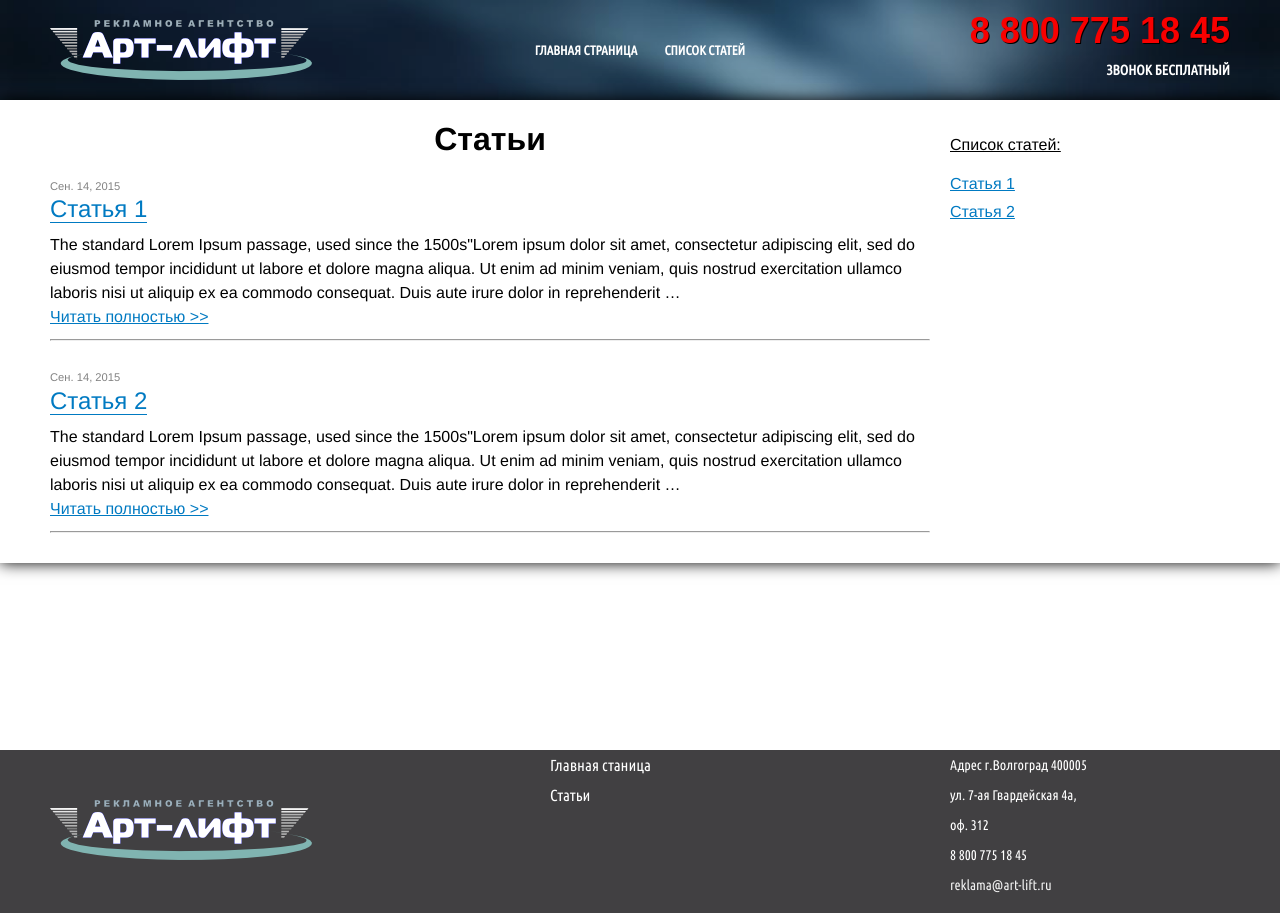
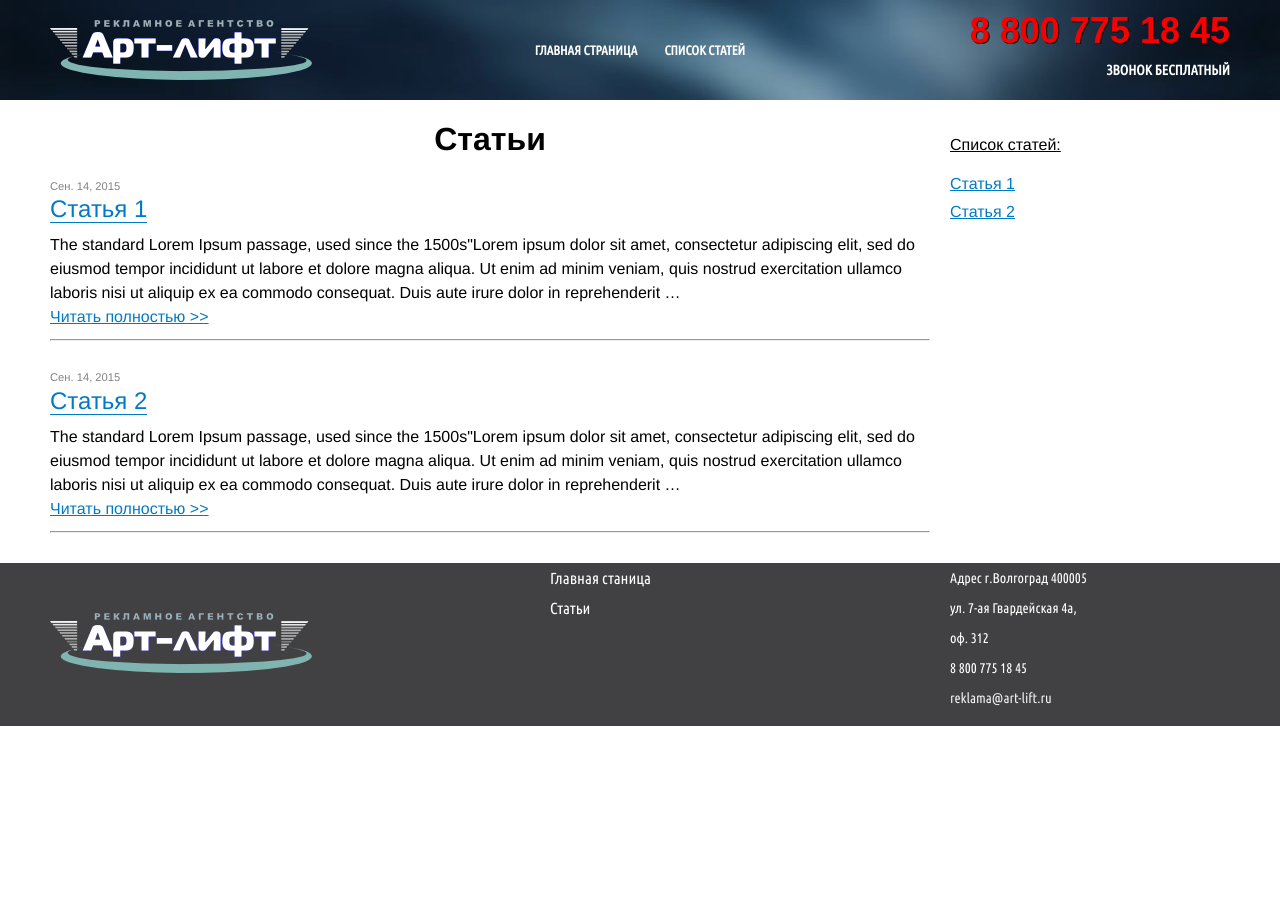
Before and after one commit to od-5/elite, a Django app: page /article/ in a window 1280 px wide. After the commit the page ends 726 px from the top, so only its background shows below. Run offline with Django 3.2, Linux system fonts and the light colour scheme; data comes from the database, SQL or seed files in the repository; some libraries are stand-ins or nearby versions.

Commit message:
add article apps

```diff
--- a/static/css/__includes/article.less
+++ b/static/css/__includes/article.less
@@ -1,27 +1,9 @@
-html, body {
-    height: 100%;
-    margin: 0;
-    padding: 0;
-}
-#wrapper {
-    min-height: 100%;
-    margin-bottom: -50px;
-}
-* html #wrapper {
-    height: 100%;
-}
-.page-buffer {
-    height: 50px;
-}
 .article {
   margin-top: -70px;
   position: relative;
   z-index: 2;
   background: #fff;
   font-family: Helvetica, Arial, sans-serif;
-  -webkit-box-shadow: 0 0 15px #000;
-  -moz-box-shadow: 0 0 15px #000;
-  box-shadow: 0 0 15px #000;
   a {
     font-family: Helvetica, Arial, sans-serif;
     color: rgb(0, 122, 194);
--- a/static/css/style.css
+++ b/static/css/style.css
@@ -4262,30 +4262,12 @@ input[type=text]:-ms-input-placeholder, select:-ms-input-placeholder {
   text-align: center;
   margin: 0;
 }
-html, body {
-  height: 100%;
-  margin: 0;
-  padding: 0;
-}
-#wrapper {
-  min-height: 100%;
-  margin-bottom: -50px;
-}
-* html #wrapper {
-  height: 100%;
-}
-.page-buffer {
-  height: 50px;
-}
 .article {
   margin-top: -70px;
   position: relative;
   z-index: 2;
   background: #fff;
   font-family: Helvetica, Arial, sans-serif;
-  -webkit-box-shadow: 0 0 15px #000;
-  -moz-box-shadow: 0 0 15px #000;
-  box-shadow: 0 0 15px #000;
 }
 .article a {
   font-family: Helvetica, Arial, sans-serif;
--- a/templates/page.html
+++ b/templates/page.html
@@ -3,7 +3,6 @@
   Статьи на тему рекламы в лифтах домов повышенной комфортности
 {% endblock %}
 {% block content %}
-<div id="wrapper">
 <header class="header"><a name="top"></a>
   <div class="header-row-1">
     <div class="container_12">
@@ -49,8 +48,6 @@
     <div class="clear"></div>
   </div>
 </main>
-  <div class="page-buffer"></div>
-</div>
 <footer class="footer">
   <div class="container_12">
     <div class="grid_3">
```
Lines whose indentation alone changed are shown as unchanged.
